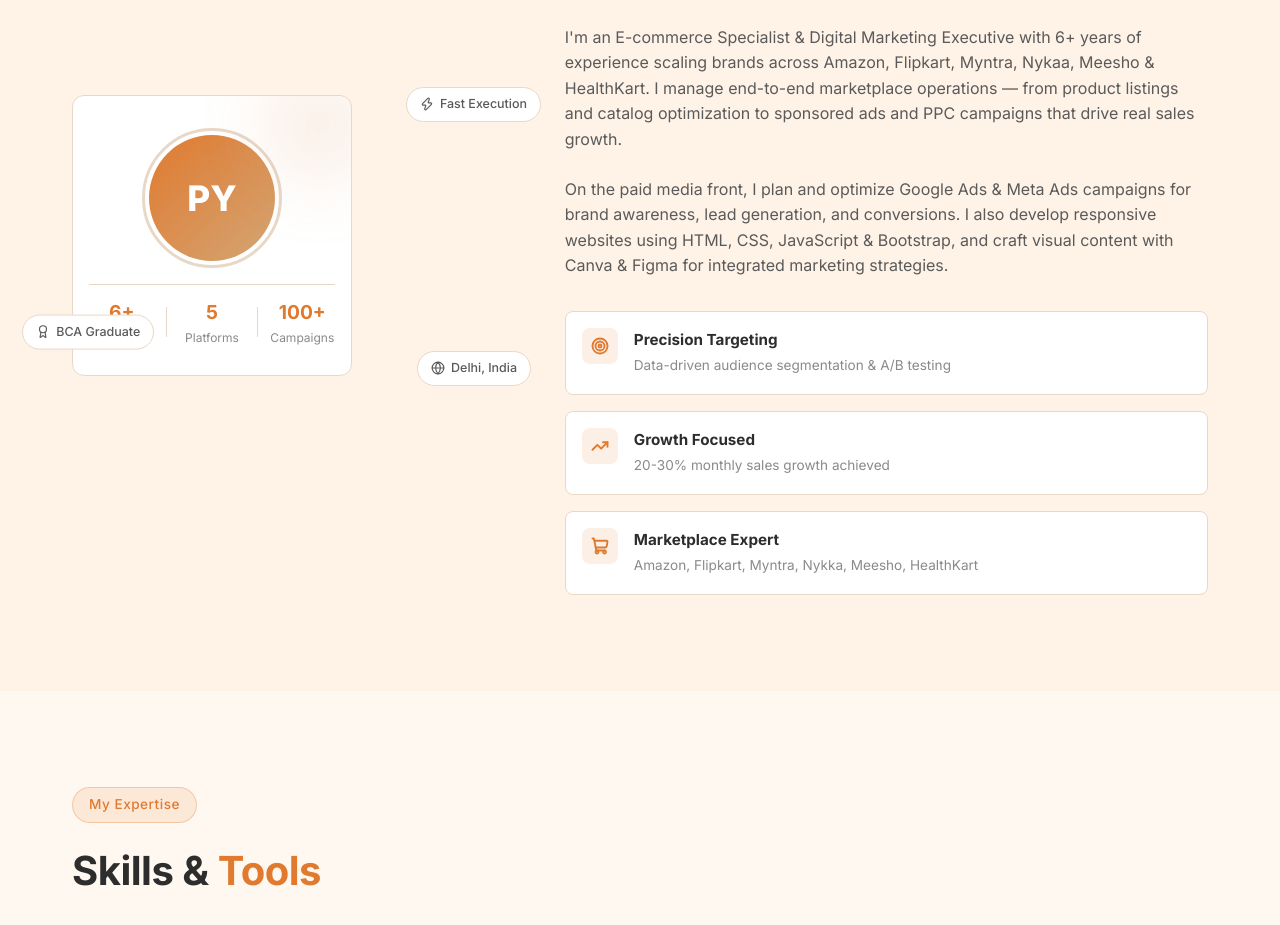
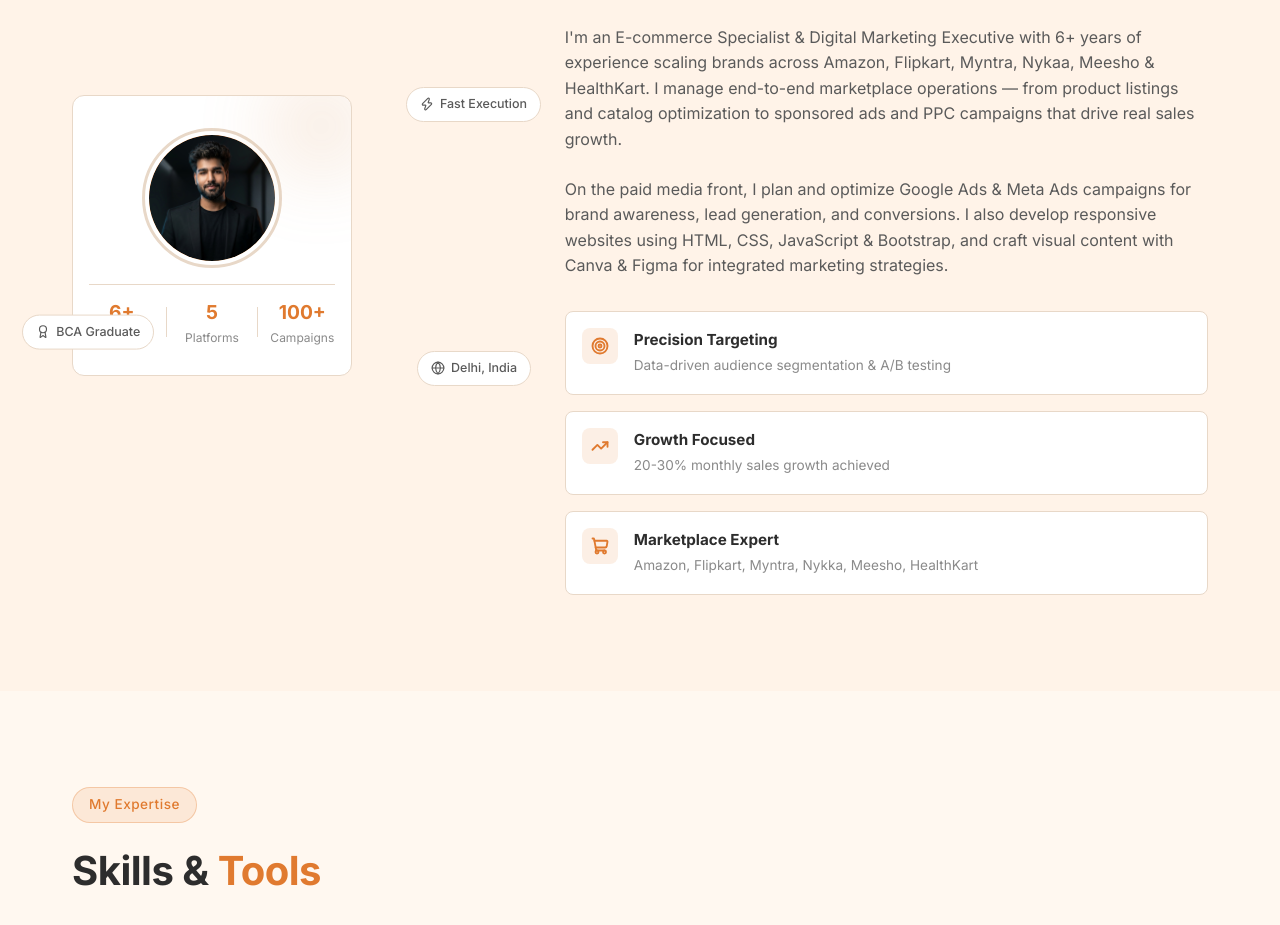
Before and after one commit to fluffywebinfo-hash/portfoloio-, a React (Vite) app: page / in a window 1280 px wide. Shown: the part 1020-1945 px from the top of the page. Built offline with nearby package versions, Linux system fonts and the light colour scheme.

Commit message:
Add real profile photo to About section
Co-authored-by: fluffywebinfo-hash <233532188+fluffywebinfo-hash@users.noreply.github.com>

```diff
--- a/src/components/About.jsx
+++ b/src/components/About.jsx
@@ -22,7 +22,9 @@
             <div className="about-image-card">
               <div className="about-avatar">
                 <div className="avatar-ring">
-                  <div className="avatar-circle">PY</div>
+                  <div className="avatar-circle">
+                    <img src="/profile.jpg" alt="Prashant Yadav" />
+                  </div>
                 </div>
               </div>
               <div className="about-status-bar">
--- a/src/styles/App.css
+++ b/src/styles/App.css
@@ -416,6 +416,14 @@
   display: flex;
   align-items: center;
   justify-content: center;
+  overflow: hidden;
+}
+
+.avatar-circle img {
+  width: 100%;
+  height: 100%;
+  object-fit: cover;
+  border-radius: 50%;
 }
 
 .about-status-bar {
```
Also changed, not shown: public/profile.jpg (added).
